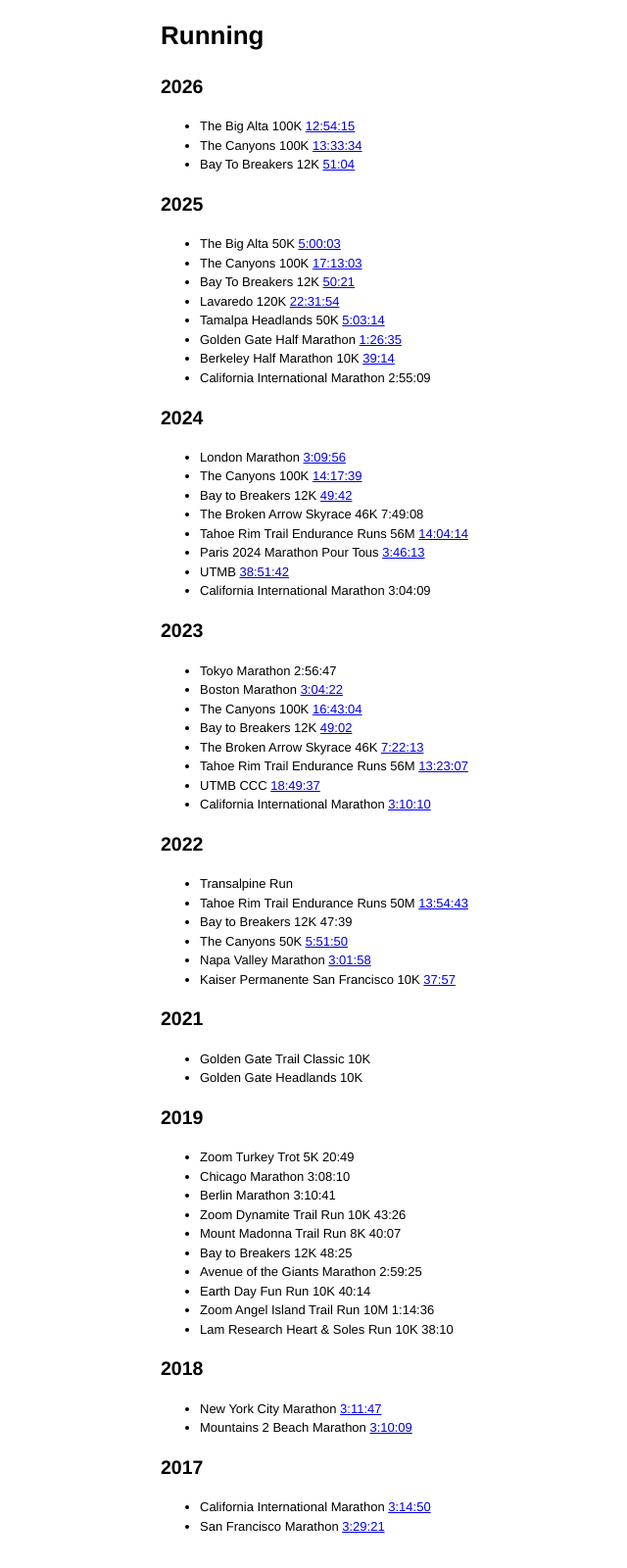
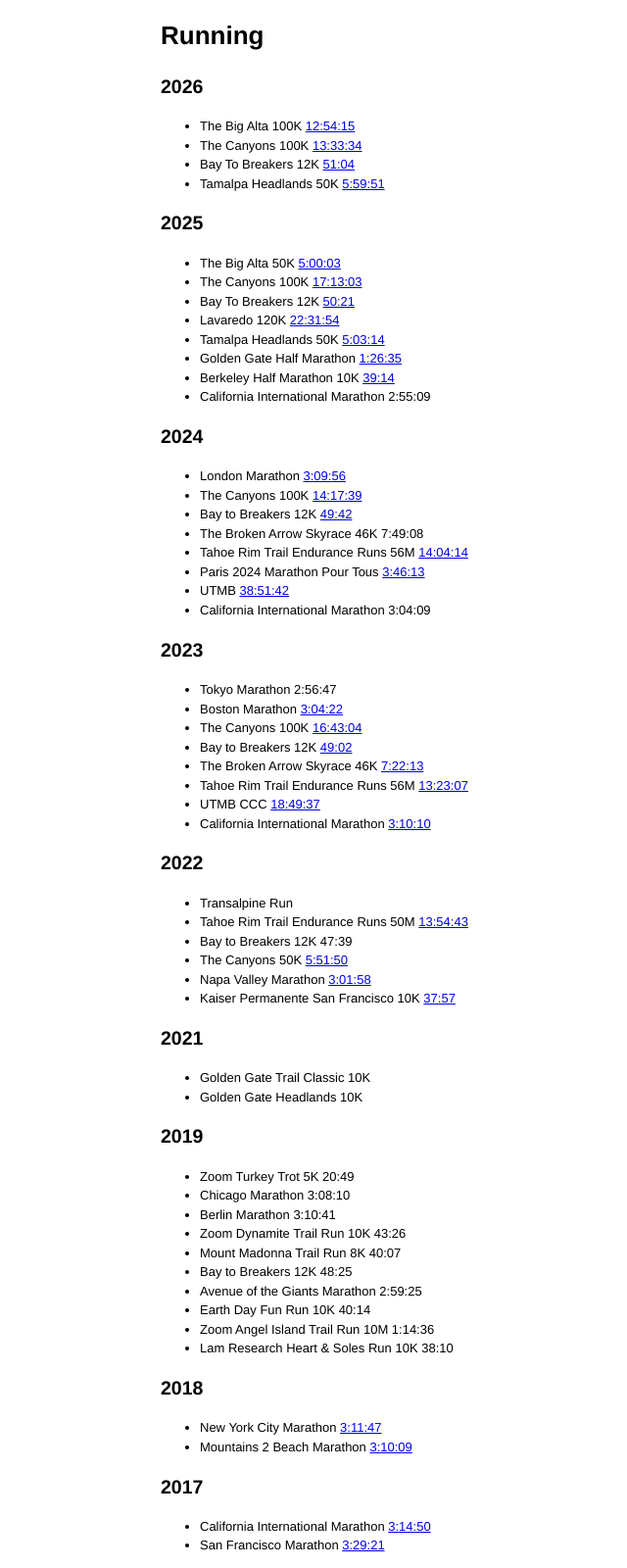
Before and after one commit to denis/denis.github.com, a Jekyll site: the page built from running.md, in a window 1280 px wide. Shown: the whole page at 98% size, without its empty margins (76-716 px from the left). Built offline with Jekyll 4.4.1, drawn with Linux system fonts in a browser that asks for light colours; comment, search, counter and statistics services are not loaded.

Commit message:
Add 2026 Tamalpa Headlands 50K result
5:59:51 with UltraSignup results link to the exact row.

Co-authored-by: Denis Barushev <barushev+github@gmail.com>

```diff
--- a/running.md
+++ b/running.md
@@ -10,6 +10,7 @@ css: travel
 - The Big Alta 100K [12:54:15][2026-the-big-alta-100k]
 - The Canyons 100K [13:33:34][2026-the-canyons-100k]
 - Bay To Breakers 12K [51:04][2026-bay-to-breakers]
+- Tamalpa Headlands 50K [5:59:51][2026-tamalpa-headlands-50k]
 
 ## 2025
 
@@ -112,3 +113,4 @@ css: travel
 [2026-the-big-alta-100k]: https://ultrasignup.com/results_event.aspx?did=130945#id1691864
 [2026-the-canyons-100k]: https://canyons.utmb.world/runners/results?year=2026&raceUri=3753.thecanyonsendurancerunsbyutmb-r-100k.2026&page=3&offset=100&limit=50
 [2026-bay-to-breakers]: https://results.laurelt.com/bbk/results?pk=8819388
+[2026-tamalpa-headlands-50k]: https://ultrasignup.com/results_event.aspx?did=135607#id1691864
```
